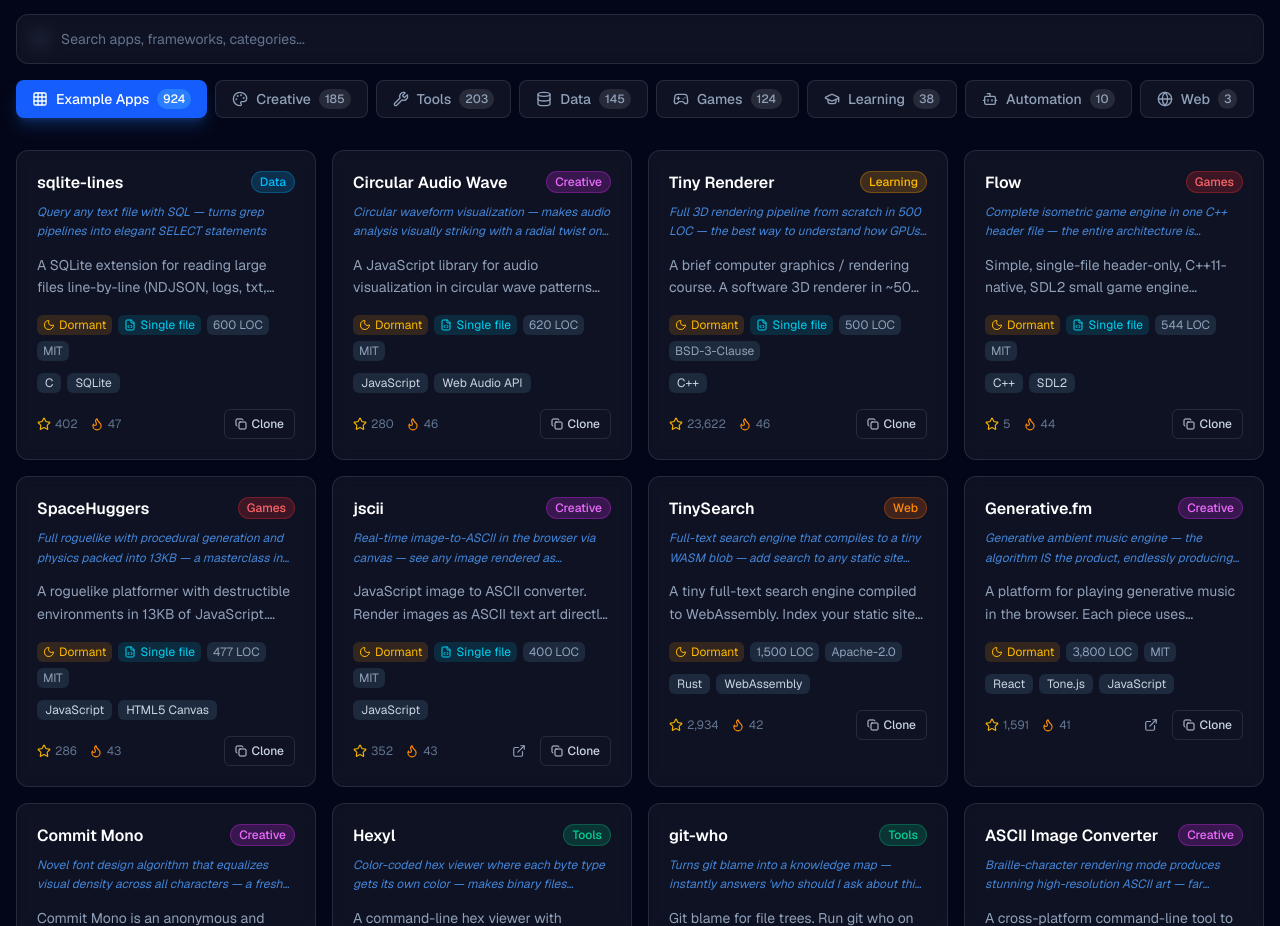
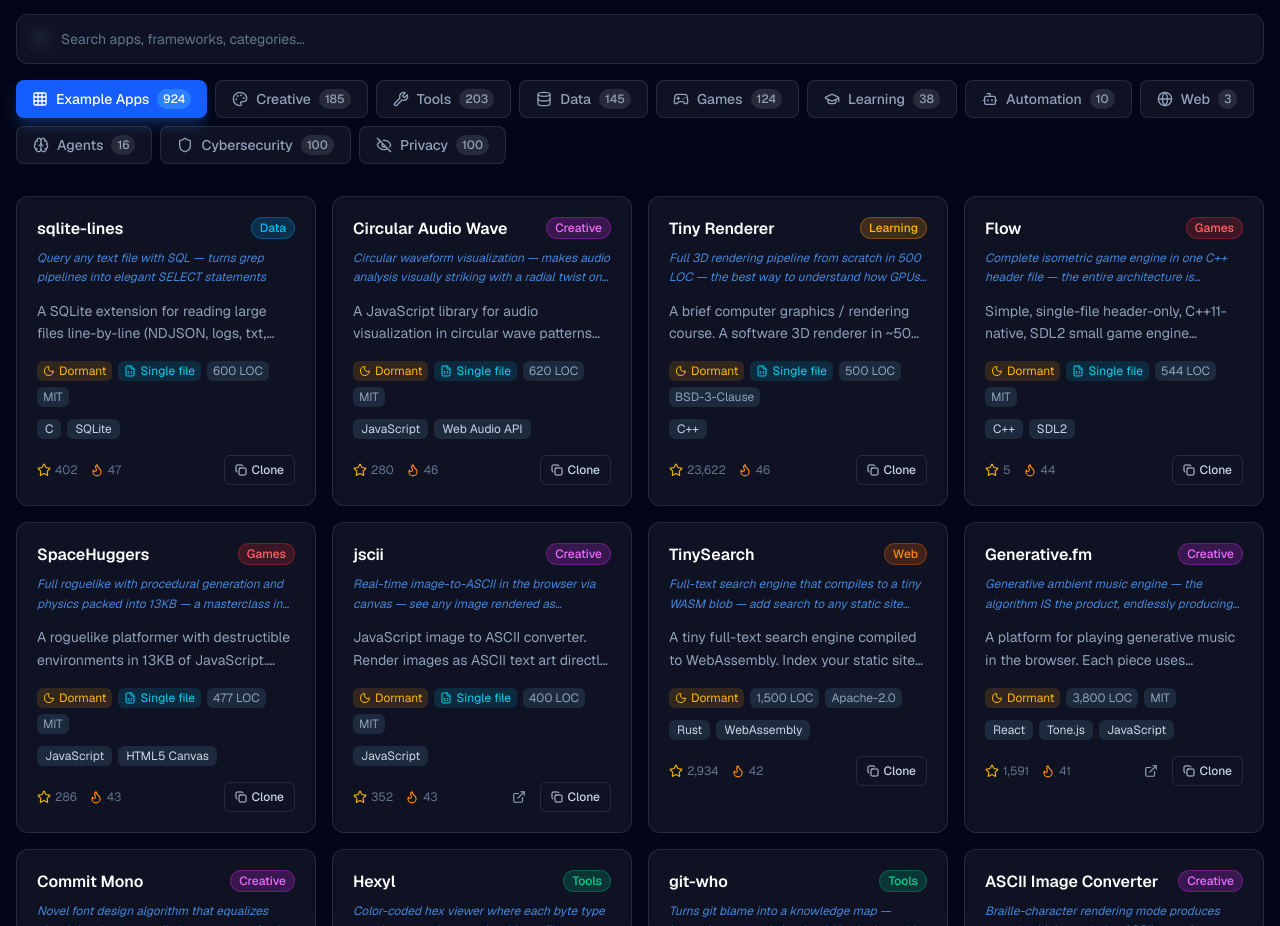
Before and after one commit to anyuanay/apptomine, a Next.js app: page / in a window 1280 px wide. Shown: the part 2761-3687 px from the top of the page. Built offline with nearby package versions, Linux system fonts and the light colour scheme.

Commit message:
CategoryFilter update

```diff
--- a/src/components/CategoryFilter.tsx
+++ b/src/components/CategoryFilter.tsx
@@ -1,6 +1,6 @@
 'use client';
 
-import { Palette, Wrench, Database, Gamepad2, GraduationCap, Bot, Globe, Grid3X3 } from 'lucide-react';
+import { Palette, Wrench, Database, Gamepad2, GraduationCap, Bot, Globe, Grid3X3, Brain, Shield, EyeOff } from 'lucide-react';
 import type { Category } from '@/types/app';
 
 interface CategoryFilterProps {
@@ -22,6 +22,9 @@
   { id: 'learning',   label: 'Learning',    Icon: GraduationCap },
   { id: 'automation', label: 'Automation',  Icon: Bot },
   { id: 'web',        label: 'Web',         Icon: Globe },
+  { id: 'agents',     label: 'Agents',      Icon: Brain },
+  { id: 'cybersecurity', label: 'Cybersecurity', Icon: Shield },
+  { id: 'privacy',    label: 'Privacy',     Icon: EyeOff },
 ];
 
 export default function CategoryFilter({ active, onChange, counts }: CategoryFilterProps) {
```
